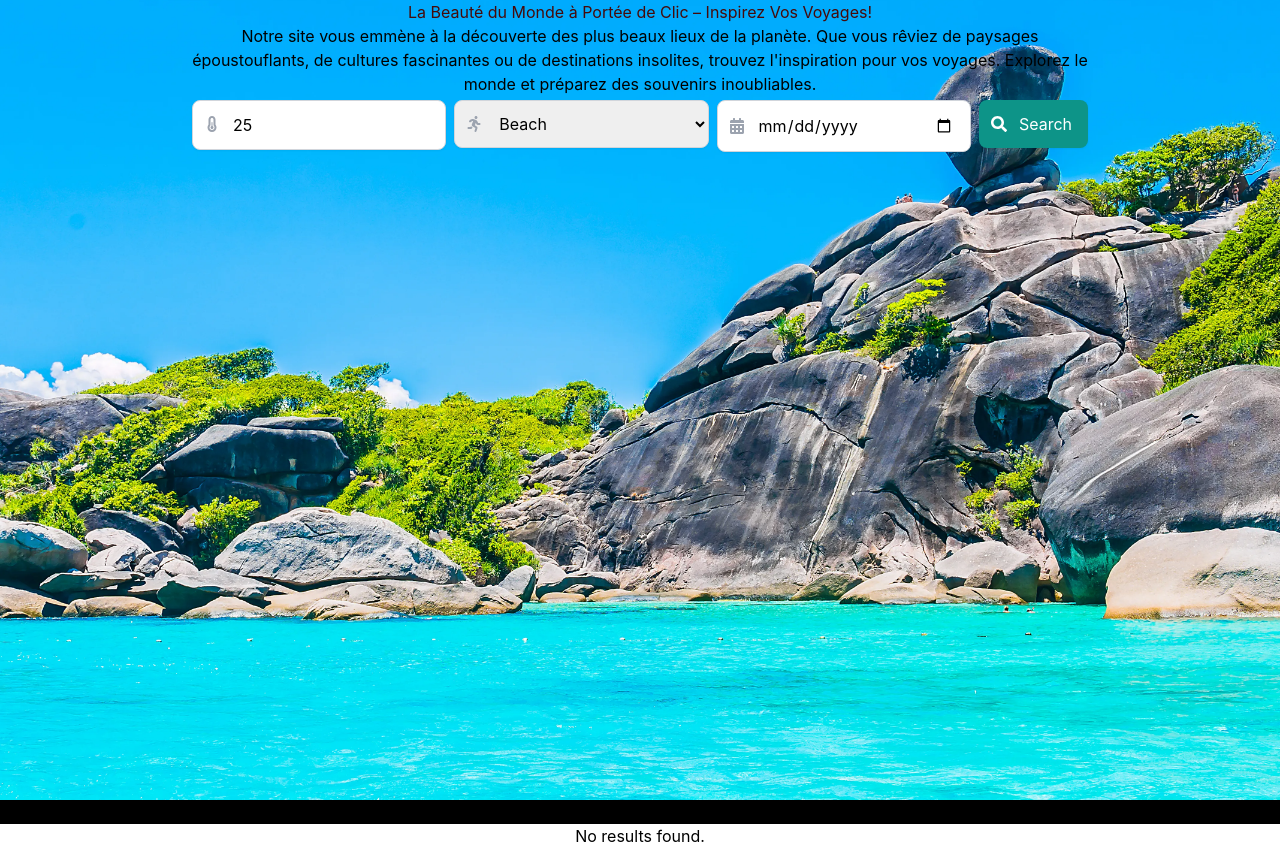
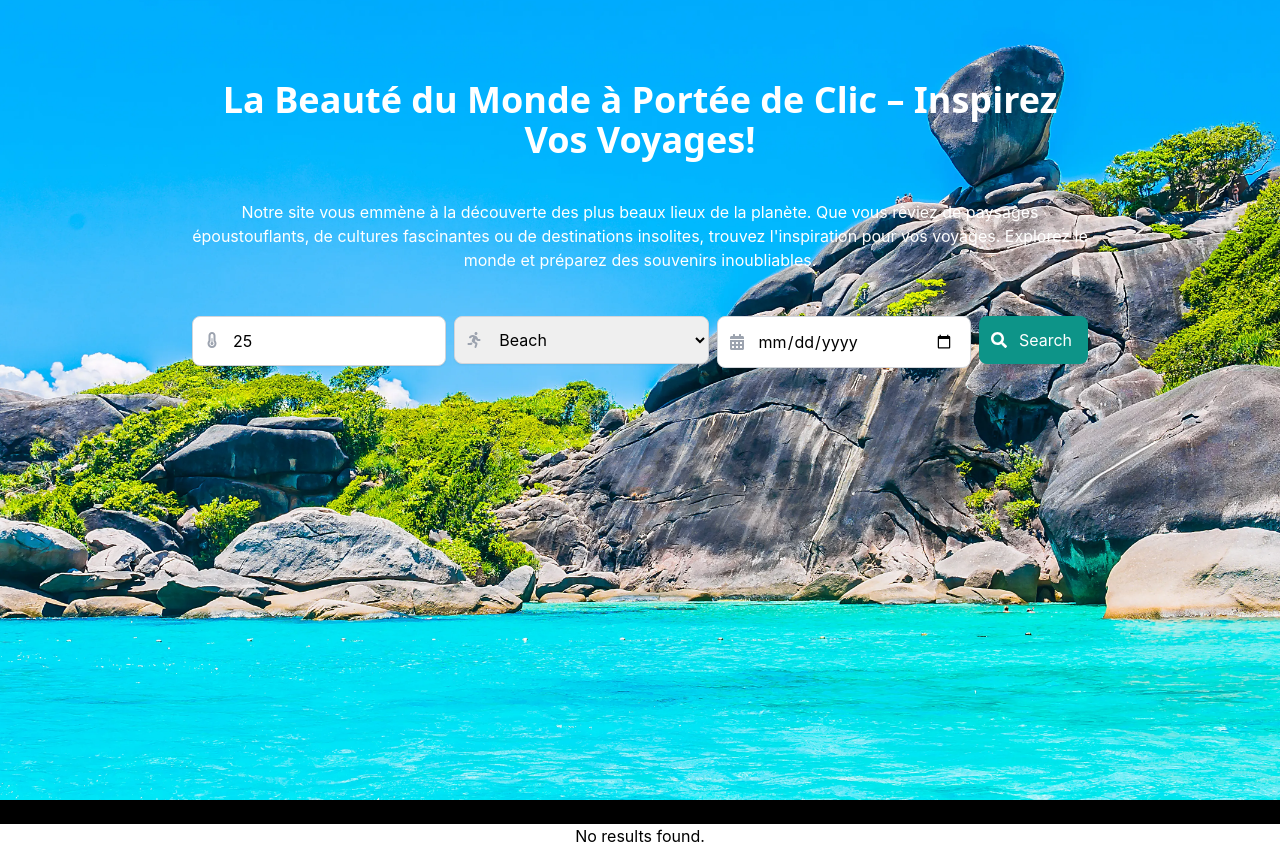
Before and after one commit to Aymankhallaf/travelSugestion, a React (Create React App) app in the folder frontend/: page / in a window 1280 px wide. Built offline with nearby package versions, Linux system fonts and the light colour scheme.

Commit message:
styling h2 & p

```diff
--- a/frontend/src/components/search/Search.js
+++ b/frontend/src/components/search/Search.js
@@ -69,11 +69,12 @@ export function Search() {
     return (
         <div className=''>
             <div
-                style={{ backgroundImage: `url(${SearchBg})` }}
-                className="bg-cover bg-center h-screen bg-no-repeat bg-black-300">
-                <div className='w-full max-w-4xl mx-auto '>
-                    <h2 className='text-red-950'>La Beauté du Monde à Portée de Clic – Inspirez Vos Voyages!</h2>
-                    <p>Notre site vous emmène à la découverte des plus beaux lieux de la planète. Que vous rêviez de paysages époustouflants, de cultures fascinantes ou de destinations insolites, trouvez l'inspiration pour vos voyages. Explorez le monde et préparez des souvenirs inoubliables.</p>
+                style={{ backgroundColor: 'rgba(0, 0, 0.5)',
+                    backgroundImage: `url(${SearchBg})` }}
+                className="bg-gray-600 bg-cover bg-center h-screen bg-no-repeat">
+                <div className='w-full max-w-4xl mx-auto flex flex-col gap-10'>
+                    <h2 className='mt-20 text-4xl font-bold font-sans text-white'>La Beauté du Monde à Portée de Clic – Inspirez Vos Voyages!</h2>
+                    <p className='text-white'>Notre site vous emmène à la découverte des plus beaux lieux de la planète. Que vous rêviez de paysages époustouflants, de cultures fascinantes ou de destinations insolites, trouvez l'inspiration pour vos voyages. Explorez le monde et préparez des souvenirs inoubliables.</p>
                     <form className='flex flex-col md:flex-row gap-2'>
                         <TemperatureSearch temperature={temperature} setTemperature={setTemperature} />
                         <Activity activity={activity} setActivity={setActivity} />
```
